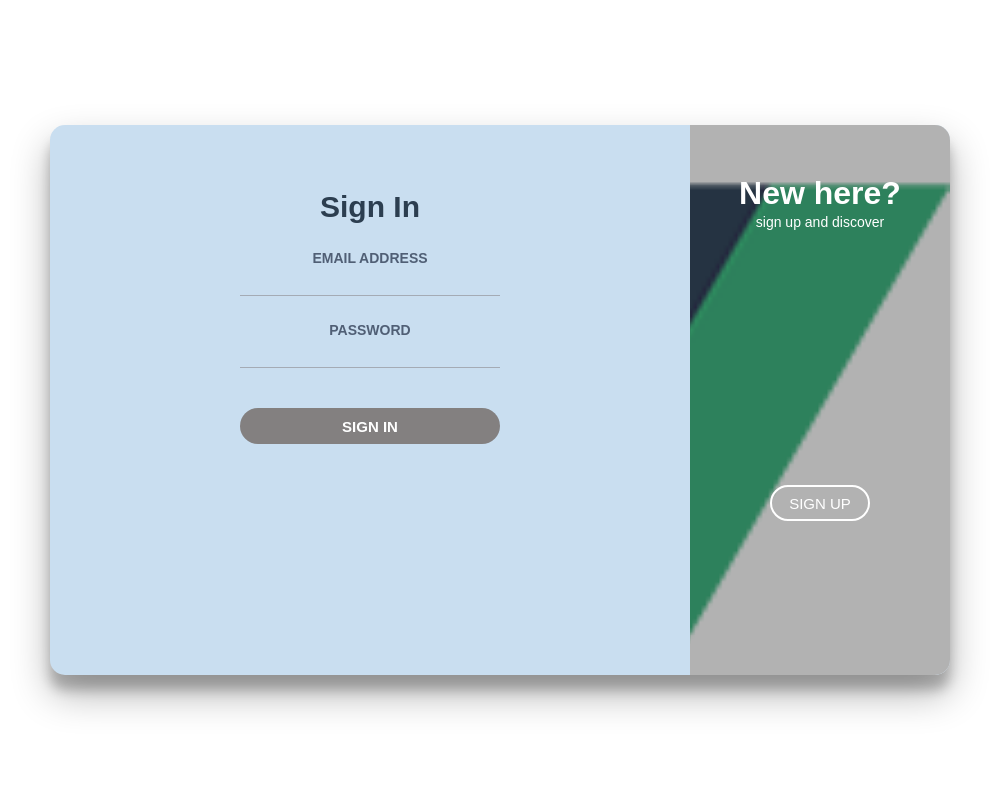
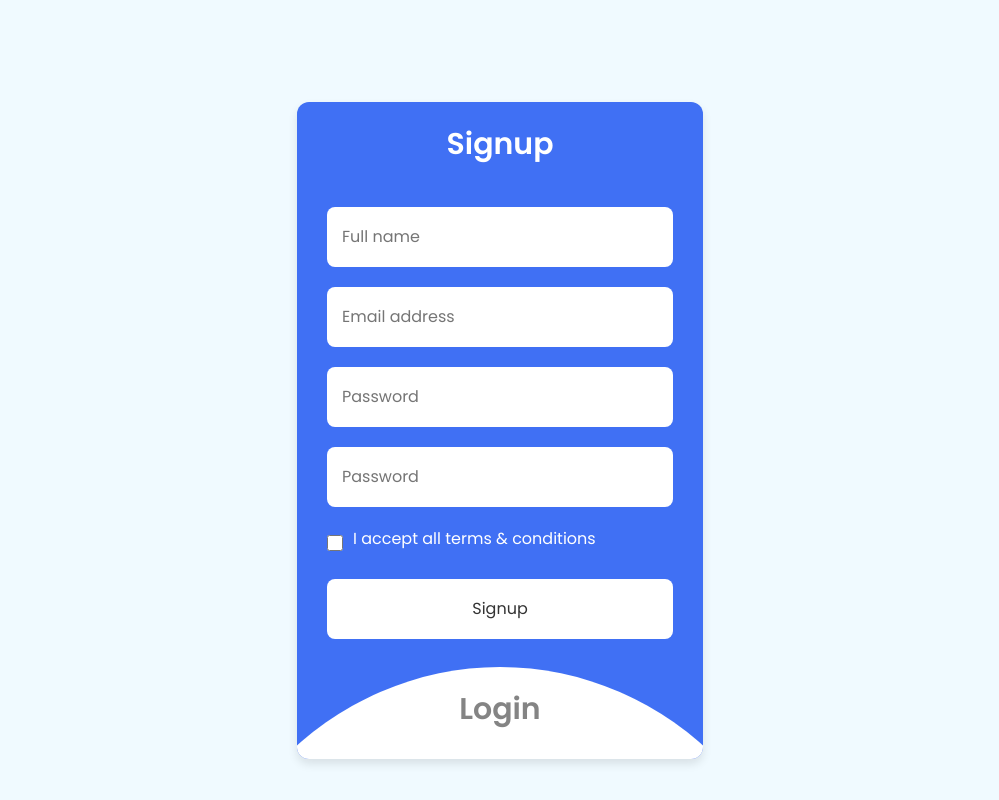
Before and after one commit to ajaykundnani/garden-development-maintainance-service, a Vue app: page /login in a window 1280 px wide. Shown: the whole page, without its empty margins (140-1139 px from the left). Built offline with nearby package versions, Linux system fonts and the light colour scheme; what vue-toast-notification would draw is missing.

Commit message:
new theme

```diff
--- a/public/index.html
+++ b/public/index.html
@@ -5,7 +5,8 @@
     <meta http-equiv="X-UA-Compatible" content="IE=edge">
     <meta name="viewport" content="width=device-width,initial-scale=1.0">
     <link rel="icon" href="<%= BASE_URL %>favicon.ico">
-    <link rel="stylesheet" type="text/css" href="../src/style.css">
+    <!-- <link rel="stylesheet" type="text/css" href="../src/style.css"> -->
+    <link rel="stylesheet" href="https://cdn.jsdelivr.net/npm/bootstrap@4.4.1/dist/css/bootstrap.min.css" integrity="sha384-Vkoo8x4CGsO3+Hhxv8T/Q5PaXtkKtu6ug5TOeNV6gBiFeWPGFN9MuhOf23Q9Ifjh" crossorigin="anonymous">
     <title>GDMS</title>
   </head>
   <body>
--- a/src/login-component.vue
+++ b/src/login-component.vue
@@ -1,396 +1,34 @@
 
-<style scoped>
-*,
-*:before,
-*:after {
-  margin: 0;
-  padding: 0;
-  box-sizing: border-box;
-  font-family: 'Nunito', sans-serif;
-}
-.capitalize-first {
-    text-transform: capitalize !important;
-}
-.centered-div {
-  position: absolute !important;
-  top: 50%;
-  left: 50%;
-  transform: translate(-50%, -50%) !important;
-}
+<template>
+  <section class="wrapper" :class="is_active">
+    <div class="form signup" @click="active_add_remove(1)">
+      <header>Signup</header>
+      <form action="#">
+        <input type="text" placeholder="Full name" v-model="name"  />
+        <input type="text" placeholder="Email address" v-model="email"  />
+        <input type="password" placeholder="Password" v-model="password" />
+        <input type="password" placeholder="Password" v-model="c_password" />
+
+        <div class="checkbox">
+          <input type="checkbox" id="signupCheck" />
+          <label for="signupCheck">I accept all terms & conditions</label>
+        </div>
+        <input type="button" value="Signup" @click="register()" />
+      </form>
+    </div>
+
+    <div class="form login"  @click="active_add_remove(0)">
+      <header>Login</header>
+      <form action="#">
+        <input type="text" placeholder="Email address" v-model="email"  />
+        <input type="password" placeholder="Password" v-model="password" />
+        <a href="#">Forgot password?</a>
+        <input type="button" value="Login" @click="login()" />
+      </form>
+    </div>
 
 
-
-.error {
-  color: red;
-}
-
-body {
-  width: 100%;
-  height: 100vh;
-  display: flex;
-  justify-content: center;
-  align-items: center;
-  font-family: 'Nunito', sans-serif;
-  border-radius: 50%;
-}
-
-input,
-button {
-  border: none;
-  background: none;
-}
-
-.cont {
-  overflow: hidden;
-  position: relative;
-  width: 900px;
-  height: 550px;
-  background: #c9def0;
-  box-shadow: 0 19px 38px rgba(0, 0, 0, 0.30), 0 15px 12px rgba(0, 0, 0, 0.22);
-  border-radius: 15px;
-}
-
-.form {
-  position: relative;
-  width: 640px;
-  height: 100%;
-  padding: 50px 30px;
-  -webkit-transition: -webkit-transform 1.2s ease-in-out;
-  transition: -webkit-transform 1.2s ease-in-out;
-  transition: transform 1.2s ease-in-out;
-  transition: transform 1.2s ease-in-out, -webkit-transform 1.2s ease-in-out;
-}
-
-h2 {
-  width: 100%;
-  font-size: 30px;
-  text-align: center;
-}
-
-label {
-  display: block;
-  width: 260px;
-  margin: 25px auto 0;
-  text-align: center;
-}
-
-label span {
-  font-size: 14px;
-  font-weight: 600;
-  color: #505f75;
-  text-transform: uppercase;
-}
-
-input {
-  display: block;
-  width: 100%;
-  margin-top: 5px;
-  font-size: 16px;
-  padding-bottom: 5px;
-  border-bottom: 1px solid rgba(109, 93, 93, 0.4);
-  text-align: center;
-  font-family: 'Nunito', sans-serif;
-}
-
-button {
-  display: block;
-  margin: 0 auto;
-  width: 260px;
-  height: 36px;
-  border-radius: 30px;
-  color: #fff;
-  font-size: 15px;
-  cursor: pointer;
-}
-
-.submit {
-  margin-top: 40px;
-  margin-bottom: 30px;
-  text-transform: uppercase;
-  font-weight: 600;
-  font-family: 'Nunito', sans-serif;
-  background: rgb(131, 128, 128);
-  transition: .5s;
-}
-
-.submit:hover {
-  transition: .5s;
-  background: #000;
-}
-
-.forgot-pass {
-  margin-top: 15px;
-  text-align: center;
-  font-size: 14px;
-  font-weight: 600;
-  color: #0c0101;
-  cursor: pointer;
-}
-
-.forgot-pass:hover {
-  color: red;
-}
-
-.social-media {
-  width: 100%;
-  text-align: center;
-  margin-top: 20px;
-}
-
-.social-media ul {
-  list-style: none;
-}
-
-.social-media ul li {
-  display: inline-block;
-  cursor: pointer;
-  margin: 25px 10px;
-}
-
-.social-media img {
-  width: 20px;
-  height: 20px;
-}
-
-.sub-cont {
-  overflow: hidden;
-  position: absolute;
-  left: 640px;
-  top: 0;
-  width: 900px;
-  height: 100%;
-  padding-left: 260px;
-  background: #fff;
-  -webkit-transition: -webkit-transform 1.2s ease-in-out;
-  transition: -webkit-transform 1.2s ease-in-out;
-  transition: transform 1.2s ease-in-out;
-}
-
-.cont.s-signup .sub-cont {
-  -webkit-transform: translate3d(-640px, 0, 0);
-  transform: translate3d(-640px, 0, 0);
-}
-
-.img {
-  overflow: hidden;
-  z-index: 2;
-  position: absolute;
-  left: 0;
-  top: 0;
-  width: 260px;
-  height: 100%;
-  padding-top: 360px;
-}
-
-.img:before {
-  content: '';
-  position: absolute;
-  right: 0;
-  top: 0;
-  width: 900px;
-  height: 100%;
-  background-image: url(./assets/logo.png);
-  background-size: cover;
-  transition: -webkit-transform 1.2s ease-in-out;
-  transition: transform 1.2s ease-in-out, -webkit-transform 1.2s ease-in-out;
-}
-
-.img:after {
-  content: '';
-  position: absolute;
-  left: 0;
-  top: 0;
-  width: 100%;
-  height: 100%;
-  background: rgba(0, 0, 0, 0.3);
-}
-
-.cont.s-signup .img:before {
-  -webkit-transform: translate3d(640px, 0, 0);
-  transform: translate3d(640px, 0, 0);
-}
-
-.img-text {
-  z-index: 2;
-  position: absolute;
-  left: 0;
-  top: 50px;
-  width: 100%;
-  padding: 0 20px;
-  text-align: center;
-  color: #fff;
-  -webkit-transition: -webkit-transform 1.2s ease-in-out;
-  transition: -webkit-transform 1.2s ease-in-out;
-  transition: transform 1.2s ease-in-out, -webkit-transform 1.2s ease-in-out;
-}
-
-.img-text h2 {
-  margin-bottom: 10px;
-  font-weight: normal;
-}
-
-.img-text p {
-  font-size: 14px;
-  line-height: 1.5;
-}
-
-.cont.s-signup .img-text.m-up {
-  -webkit-transform: translateX(520px);
-  transform: translateX(520px);
-}
-
-.img-text.m-in {
-  -webkit-transform: translateX(-520px);
-  transform: translateX(-520px);
-}
-
-.cont.s-signup .img-text.m-in {
-  -webkit-transform: translateX(0);
-  transform: translateX(0);
-}
-
-
-.sign-in {
-  padding-top: 65px;
-  -webkit-transition-timing-function: ease-out;
-  transition-timing-function: ease-out;
-}
-
-.cont.s-signup .sign-in {
-  -webkit-transition-timing-function: ease-in-out;
-  transition-timing-function: ease-in-out;
-  -webkit-transition-duration: 1.2s;
-  transition-duration: 1.2s;
-  -webkit-transform: translate3d(640px, 0, 0);
-  transform: translate3d(640px, 0, 0);
-}
-
-.img-btn {
-  overflow: hidden;
-  z-index: 2;
-  position: relative;
-  width: 100px;
-  height: 36px;
-  margin: 0 auto;
-  background: transparent;
-  color: #fff;
-  text-transform: uppercase;
-  font-size: 15px;
-  cursor: pointer;
-}
-
-.img-btn:after {
-  content: '';
-  z-index: 2;
-  position: absolute;
-  left: 0;
-  top: 0;
-  width: 100%;
-  height: 100%;
-  border: 2px solid #fff;
-  border-radius: 30px;
-}
-
-.img-btn span {
-  position: absolute;
-  left: 0;
-  top: 0;
-  display: -webkit-box;
-  display: flex;
-  -webkit-box-pack: center;
-  justify-content: center;
-  align-items: center;
-  width: 100%;
-  height: 100%;
-  -webkit-transition: -webkit-transform 1.2s;
-  transition: -webkit-transform 1.2s;
-  transition: transform 1.2s;
-  transition: transform 1.2s, -webkit-transform 1.2s;
-  ;
-}
-
-.img-btn span.m-in {
-  -webkit-transform: translateY(-72px);
-  transform: translateY(-72px);
-}
-
-.cont.s-signup .img-btn span.m-in {
-  -webkit-transform: translateY(0);
-  transform: translateY(0);
-}
-
-.cont.s-signup .img-btn span.m-up {
-  -webkit-transform: translateY(72px);
-  transform: translateY(72px);
-}
-
-.sign-up {
-  -webkit-transform: translate3d(-900px, 0, 0);
-  transform: translate3d(-900px, 0, 0);
-}
-
-.cont.s-signup .sign-up {
-  -webkit-transform: translate3d(0, 0, 0);
-  transform: translate3d(0, 0, 0);
-}
-</style>
-<template>
-  <div class="cont centered-div">
-    <div class="form sign-in">
-      <h2>Sign In</h2>
-      <label>
-        <span>Email Address</span>
-        <input type="email" name="email" @input="check_email()" v-model="email">
-        <span class="error capitalize-first" v-if="required_email != ''">{{ required_email }}</span>
-      </label>
-      <label>
-        <span>Password</span>
-        <input type="password" v-model="password" name="password">
-      </label>
-      <button class="submit" type="button" @click="login()">Sign In</button>
-
-
-
-    </div>
-
-    <div class="sub-cont">
-      <div class="img">
-        <div class="img-text m-up">
-          <h1>New here?</h1>
-          <p>sign up and discover</p>
-        </div>
-        <div class="img-text m-in">
-          <h1>One of us?</h1>
-          <p>just sign in</p>
-        </div>
-        <div class="img-btn">
-          <span class="m-up">Sign Up</span>
-          <span class="m-in">Sign In</span>
-        </div>
-      </div>
-      <div class="form sign-up">
-        <h2>Sign Up</h2>
-        <label>
-          <span>Name *</span>
-          <input type="text">
-        </label>
-        <label>
-          <span>Email *</span>
-          <input type="email" v-model="email">
-        </label>
-        <label>
-          <span>Password *</span>
-          <input type="password" v-model="password">
-        </label>
-        <label>
-          <span>Confirm Password *</span>
-          <input type="password" v-model="c_password" @input="check_passwords()">
-          <span class="error capitalize-first" v-if="required_c_password">{{ required_c_password }}</span>
-        </label>
-        <button type="button" class="submit" @click="register()">Sign Up Now</button>
-      </div>
-    </div>
-  </div>
+  </section>
 </template>
 <script>
 import { loginStore } from "../piniaStore";
@@ -398,6 +36,7 @@ import { loginStore } from "../piniaStore";
 export default {
   data() {
     return {
+      is_active:'',
       email: '',
       required_email: '',
       name: '',
@@ -414,16 +53,19 @@ export default {
   },
   methods:
   {
-    check_passwords()
+    active_add_remove(x)
     {
-      console.log('pass=>',this.password);
-      console.log('c=>',this.c_password);
+      this.is_active = x == 1 ? '' : 'active'
+
+    },
+    check_passwords() {
+      console.log('pass=>', this.password);
+      console.log('c=>', this.c_password);
       if (this.password !== this.c_password) {
         this.required_c_password = 'Password not match'
       }
-      else
-      {
-        this.required_c_password=''
+      else {
+        this.required_c_password = ''
       }
 
     },
@@ -439,31 +81,26 @@ export default {
       console.log(this.email);
 
     },
-    check_all_required_fileds()
-    {
+    check_all_required_fileds() {
       let flag = true;
-      if(this.required_email =='')
-      {
+      if (this.required_email == '') {
         this.required_email = 'Enter E-mail Address'
         return false;
 
       }
-       if(this.required_name =='')
-      {
+      if (this.required_name == '') {
         this.required_email = 'Enter Name'
         return false;
 
       }
-      if(this.required_password =='')
-      {
+      if (this.required_password == '') {
         this.required_email = 'Enter Password'
         return false;
 
       }
-      if(this.required_c_password =='')
-      {
+      if (this.required_c_password == '') {
         this.required_email = 'Enter confirm password'
-        return  false;
+        return false;
 
       }
       console.log(flag);
@@ -478,14 +115,13 @@ export default {
 
         // all of other options may go here
       });
-      this.$http.get("test").then((res)=>{
+      this.$http.get("test").then((res) => {
         console.log(res.data);
       })
       let check = this.check_all_required_fileds();
 
 
-      if(check)
-      {
+      if (check) {
 
         console.log('Name->', this.name);
         console.log('Email->', this.email);
@@ -507,12 +143,151 @@ export default {
 
   },
   mounted() {
-    function toggleSignup() {
-      var container = document.querySelector('.cont');
-      container.classList.toggle('s-signup');
-    }
-    document.querySelector('.img-btn').addEventListener('click', toggleSignup);
+
+
+
+
 
   }
 }
 </script>
+<style>
+@import url("https://fonts.googleapis.com/css2?family=Poppins:wght@200;300;400;500;600;700&display=swap");
+
+* {
+  margin: 0;
+  padding: 0;
+  box-sizing: border-box;
+  font-family: "Poppins", sans-serif;
+}
+
+body {
+  min-height: 100vh;
+  display: flex;
+  align-items: center;
+  justify-content: center;
+  background: #f0faff;
+}
+
+.wrapper {
+  position: relative;
+  max-width: 470px;
+  width: 100%;
+  border-radius: 12px;
+  padding: 20px 30px 120px;
+  background: #4070f4;
+  box-shadow: 0 5px 10px rgba(0, 0, 0, 0.1);
+  overflow: hidden;
+}
+
+.form.login {
+  position: absolute;
+  left: 50%;
+  bottom: -86%;
+  transform: translateX(-50%);
+  width: calc(100% + 220px);
+  padding: 20px 140px;
+  border-radius: 50%;
+  height: 100%;
+  background: #fff;
+  transition: all 0.6s ease;
+}
+
+.wrapper.active .form.login {
+  bottom: -15%;
+  border-radius: 35%;
+  box-shadow: 0 -5px 10px rgba(0, 0, 0, 0.1);
+}
+
+.form header {
+  font-size: 30px;
+  text-align: center;
+  color: #fff;
+  font-weight: 600;
+  cursor: pointer;
+}
+
+.form.login header {
+  color: #333;
+  opacity: 0.6;
+}
+
+.wrapper.active .form.login header {
+  opacity: 1;
+}
+
+.wrapper.active .signup header {
+  opacity: 0.6;
+}
+
+.wrapper form {
+  display: flex;
+  flex-direction: column;
+  gap: 20px;
+  margin-top: 40px;
+}
+
+form input {
+  height: 60px;
+  outline: none;
+  border: none;
+  padding: 0 15px;
+  font-size: 16px;
+  font-weight: 400;
+  color: #333;
+  border-radius: 8px;
+  background: #fff;
+}
+
+.form.login input {
+  border: 1px solid #aaa;
+}
+
+.form.login input:focus {
+  box-shadow: 0 1px 0 #ddd;
+}
+
+form .checkbox {
+  display: flex;
+  align-items: center;
+  gap: 10px;
+}
+
+.checkbox input[type="checkbox"] {
+  height: 16px;
+  width: 16px;
+  accent-color: #fff;
+  cursor: pointer;
+}
+
+form .checkbox label {
+  cursor: pointer;
+  color: #fff;
+}
+
+form a {
+  color: #333;
+  text-decoration: none;
+}
+
+form a:hover {
+  text-decoration: underline;
+}
+
+form input[type="submit"] {
+  margin-top: 15px;
+  padding: none;
+  font-size: 18px;
+  font-weight: 500;
+  cursor: pointer;
+}
+
+.form.login input[type="submit"] {
+  background: #4070f4;
+  color: #fff;
+  border: none;
+}
+
+
+
+</style>
```
Lines whose indentation alone changed are shown as unchanged.
